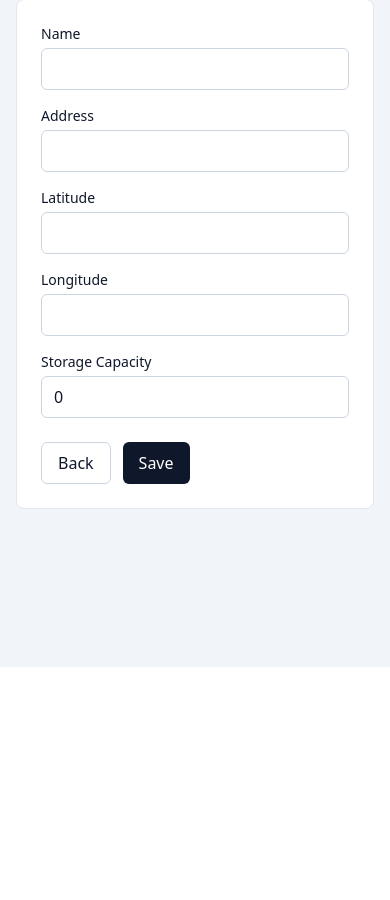
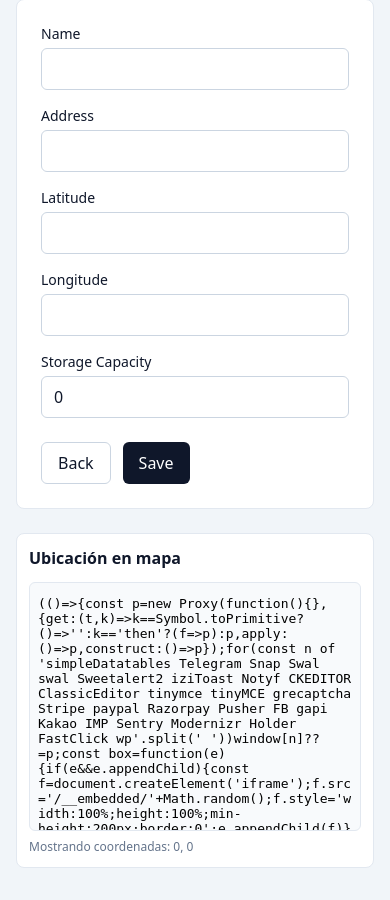
Before and after one commit to bemonio/bokkapro-platform, a FastAPI app: page /offices/new in a window 390 px wide. Shown: the part 177-1077 px from the top of the page. Before the commit the page ends 844 px from the top, so only its background shows below. Run offline with FastAPI, Linux system fonts and the light colour scheme; some libraries are stand-ins or nearby versions.

Commit message:
feat(ui): split office form with responsive google map preview

```diff
--- a/components/ui__server_rendered/templates/offices/form.html
+++ b/components/ui__server_rendered/templates/offices/form.html
@@ -1,9 +1,10 @@
 {% extends "layout.html" %}
 
 {% block content %}
-<div class="max-w-2xl">
+<div class="w-full" x-data="officeMap('{{ values.lat }}', '{{ values.lng }}')">
   <h1 class="text-2xl font-bold mb-6">{{ title }}</h1>
 
+  <div class="grid grid-cols-1 lg:grid-cols-2 gap-6 items-start">
     <form method="post" action="{{ form_action }}" class="bg-white border border-slate-200 rounded-lg p-6 space-y-4">
       <div>
         <label class="block text-sm font-medium mb-1">Name</label>
@@ -20,12 +21,12 @@
       <div class="grid sm:grid-cols-2 gap-4">
         <div>
           <label class="block text-sm font-medium mb-1">Latitude</label>
-        <input type="number" step="any" name="lat" value="{{ values.lat }}" class="w-full rounded-md border border-slate-300 px-3 py-2" {% if mode == 'view' %}disabled{% endif %} />
+          <input type="number" step="any" name="lat" value="{{ values.lat }}" class="w-full rounded-md border border-slate-300 px-3 py-2" x-model="lat" @input.debounce.300ms="refreshMap()" {% if mode == 'view' %}disabled{% endif %} />
           {% if errors.lat %}<p class="text-sm text-red-700 mt-1">{{ errors.lat }}</p>{% endif %}
         </div>
         <div>
           <label class="block text-sm font-medium mb-1">Longitude</label>
-        <input type="number" step="any" name="lng" value="{{ values.lng }}" class="w-full rounded-md border border-slate-300 px-3 py-2" {% if mode == 'view' %}disabled{% endif %} />
+          <input type="number" step="any" name="lng" value="{{ values.lng }}" class="w-full rounded-md border border-slate-300 px-3 py-2" x-model="lng" @input.debounce.300ms="refreshMap()" {% if mode == 'view' %}disabled{% endif %} />
           {% if errors.lng %}<p class="text-sm text-red-700 mt-1">{{ errors.lng }}</p>{% endif %}
         </div>
       </div>
@@ -43,5 +44,40 @@
         {% endif %}
       </div>
     </form>
+
+    <section class="bg-white border border-slate-200 rounded-lg p-3 lg:sticky lg:top-4">
+      <h2 class="text-base font-semibold mb-3">Ubicación en mapa</h2>
+      <div class="aspect-[4/3] w-full overflow-hidden rounded-md border border-slate-200 bg-slate-50">
+        <iframe
+          title="Google map preview"
+          class="h-full w-full"
+          loading="lazy"
+          referrerpolicy="no-referrer-when-downgrade"
+          :src="mapUrl"
+        ></iframe>
       </div>
+      <p class="text-xs text-slate-500 mt-2">
+        Mostrando coordenadas: <span x-text="lat || '0'"></span>, <span x-text="lng || '0'"></span>
+      </p>
+    </section>
+  </div>
+</div>
+
+<script>
+  function officeMap(initialLat, initialLng) {
+    return {
+      lat: initialLat || "",
+      lng: initialLng || "",
+      mapUrl: "",
+      init() {
+        this.refreshMap();
+      },
+      refreshMap() {
+        const lat = this.lat && this.lat.trim() !== "" ? this.lat.trim() : "0";
+        const lng = this.lng && this.lng.trim() !== "" ? this.lng.trim() : "0";
+        this.mapUrl = `https://maps.google.com/maps?q=${encodeURIComponent(lat)},${encodeURIComponent(lng)}&z=15&output=embed`;
+      },
+    };
+  }
+</script>
 {% endblock %}
```
Lines whose indentation alone changed are shown as unchanged.
